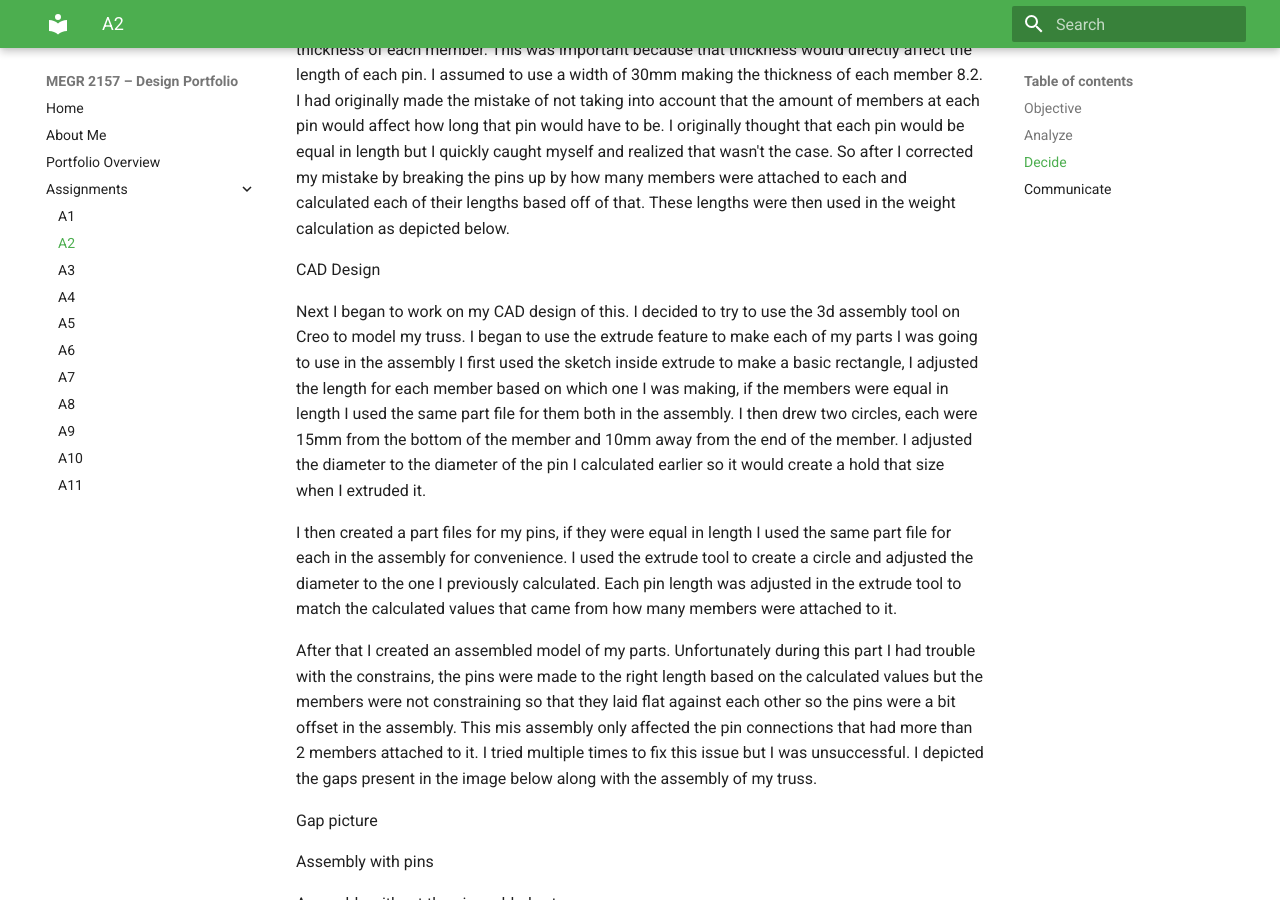
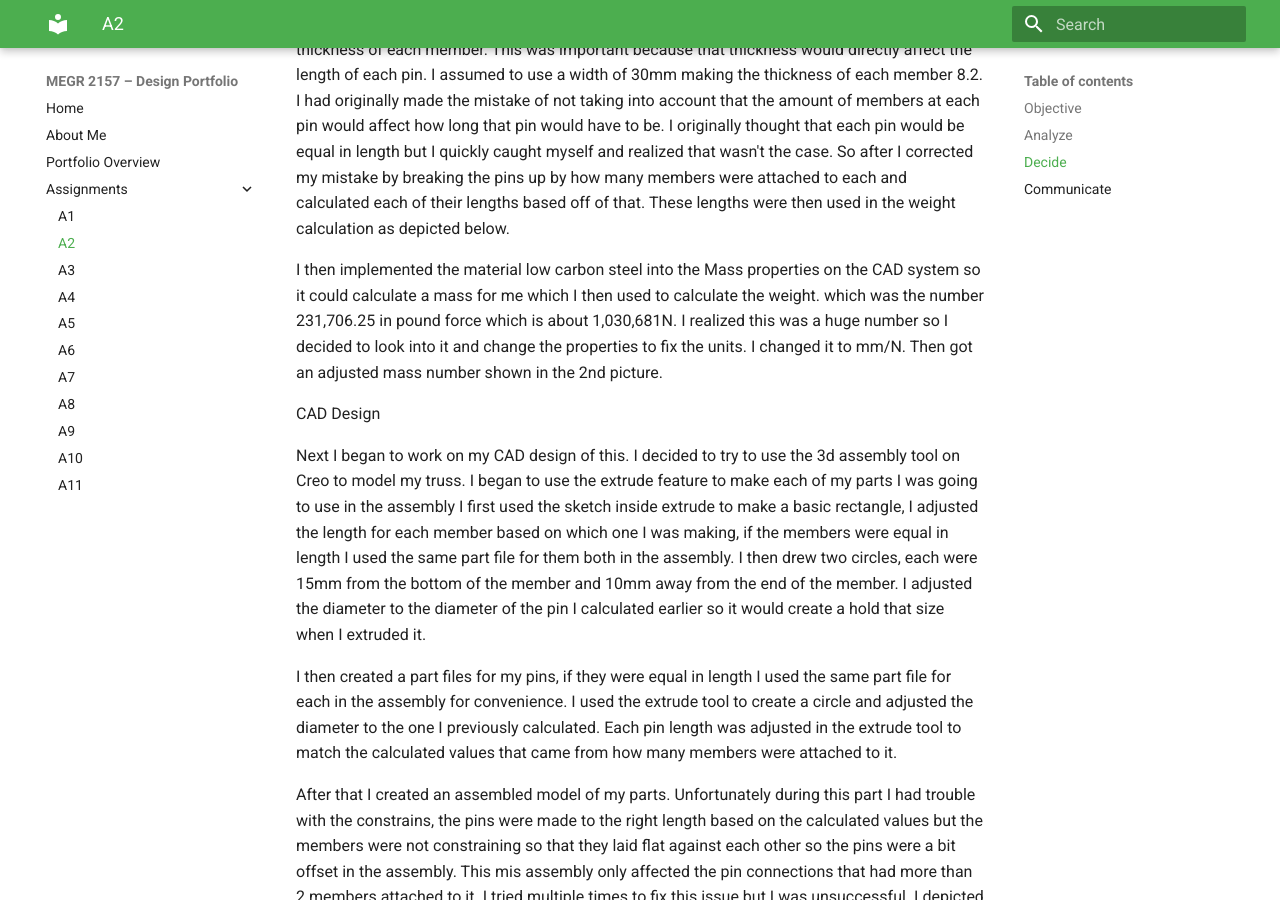
Before and after one commit to alinahsarratt/megr2157-portfolio, an MkDocs documentation site: the page built from docs/assignments/A02/index.md, in a window 1280 px wide and 900 px high, scrolled down 2558 px. Built offline with MkDocs 1.6.1 and Material for MkDocs 9.7.7, drawn with Linux system fonts in a browser that asks for light colours.

Commit message:
Enhance index.md with weight and CAD design details
Added details about weight calculations and CAD design process, including material properties adjustments and pin length considerations.

```diff
--- a/docs/assignments/A02/index.md
+++ b/docs/assignments/A02/index.md
@@ -53,6 +53,8 @@ The last thing I did before proceeding to making the CAD model for the design wa
 
 I followed up with the calculation of the pin weights. I realized I needed to assume a width for each member so I could use that width and the truss cross sectional area to solve for the thickness of each member. This was important because that thickness would directly affect the length of each pin. I assumed to use a width of 30mm making the thickness of each member 8.2. I had originally made the mistake of not taking into account that the amount of members at each pin would affect how long that pin would have to be. I originally thought that each pin would be equal in length but I quickly caught myself and realized that wasn't the case. So after I corrected my mistake by breaking the pins up by how many members were attached to each and calculated each of their lengths based off of that. These lengths were then used in the weight calculation as depicted below.
 
+I then implemented the material low carbon steel into the Mass properties on the CAD system so it could calculate a mass for me which I then used to calculate the weight. which was the number 231,706.25 in pound force which is about 1,030,681N. I realized this was a huge number so I decided to look into it and change the properties to fix the units. I changed it to mm/N. Then got an adjusted mass number shown in the 2nd picture.
+
 
 
 CAD Design
```
